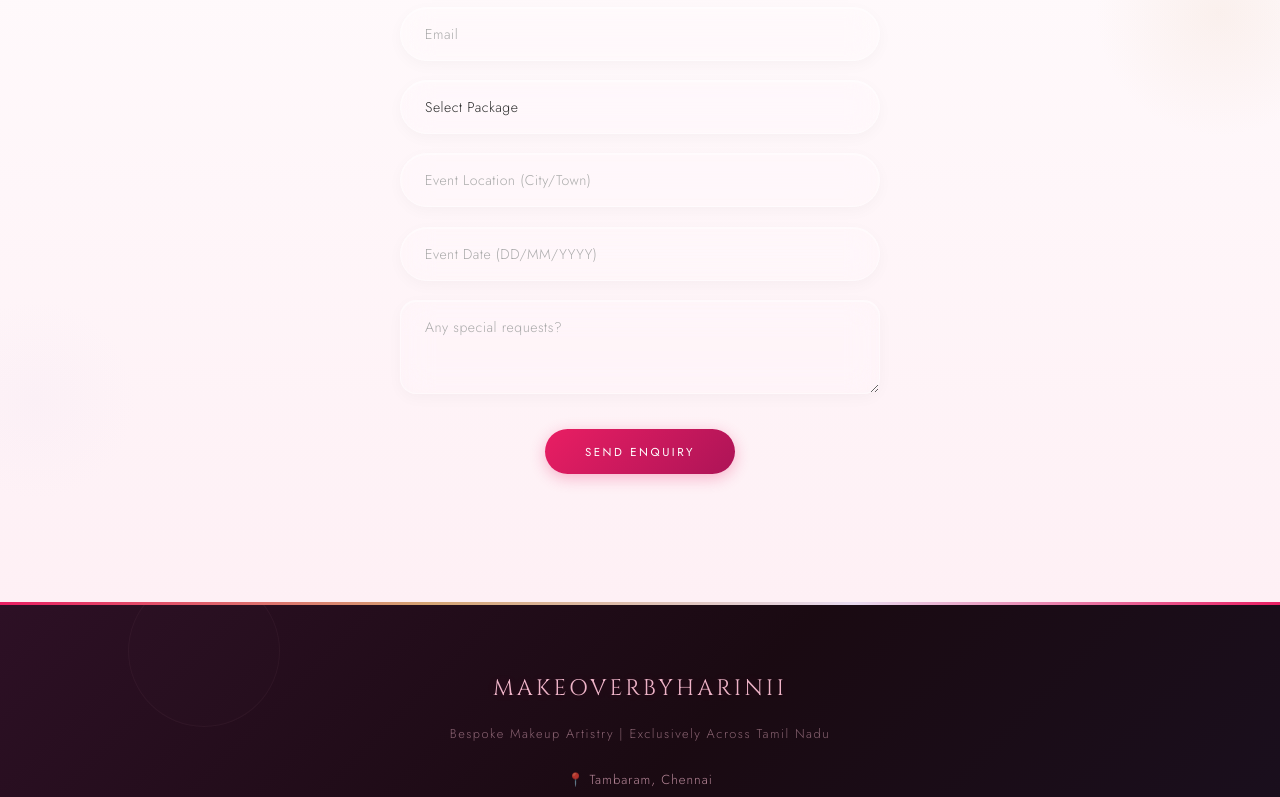
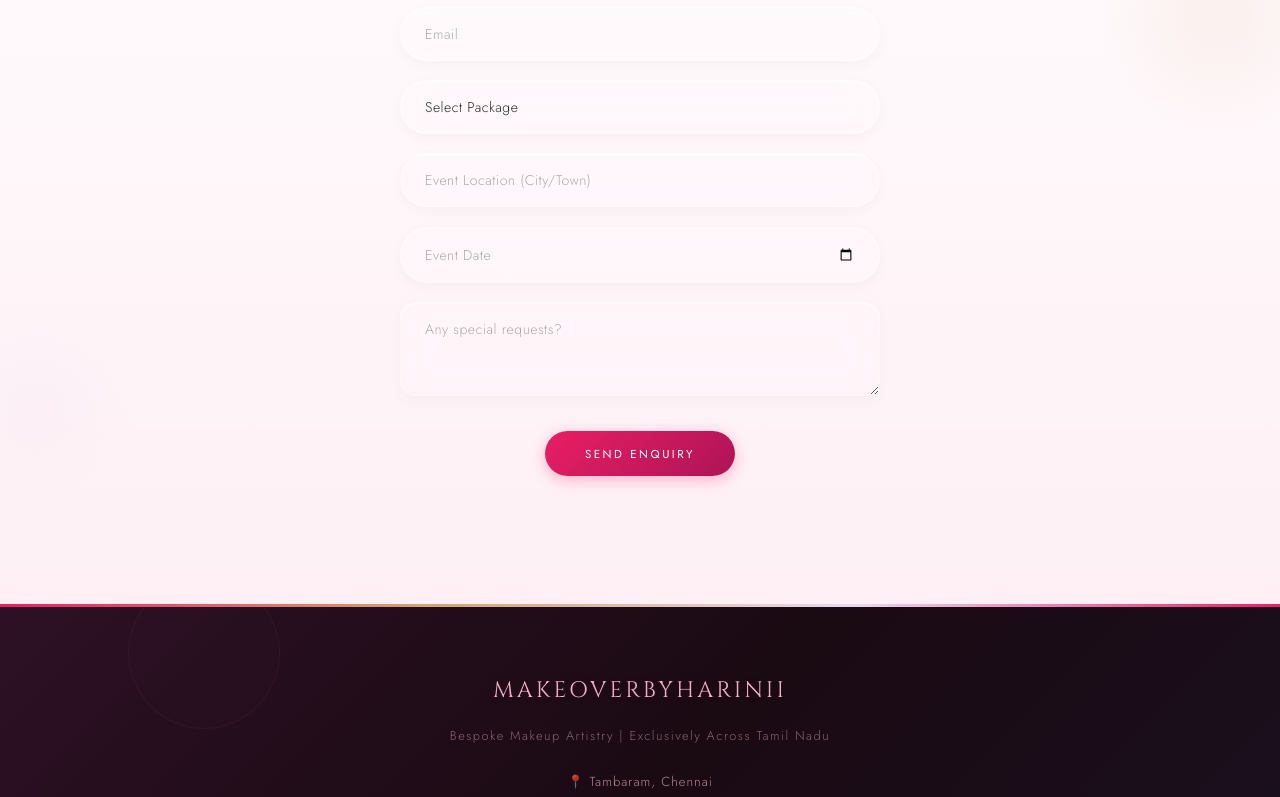
Before and after one commit to arjun2001js/makeoverbyharinii, a React (Vite) app: page / in a window 1280 px wide. Shown: the part 5651-6448 px from the top of the page. Built offline with nearby package versions, Linux system fonts and the light colour scheme.

Commit message:
Fix date picker - show placeholder, only show date when selected

```diff
--- a/src/components/Contact.jsx
+++ b/src/components/Contact.jsx
@@ -101,7 +101,8 @@ export default function Contact() {
             value={form.location} onChange={(e) => setForm({ ...form, location: e.target.value })} />
         </div>
         <div className="form-group">
-          <input type="text" placeholder="Event Date (DD/MM/YYYY)" required aria-label="Event Date"
+          <input type="date" placeholder="Event Date" required aria-label="Event Date"
+            className={form.date ? 'has-value' : ''}
             value={form.date} onChange={(e) => setForm({ ...form, date: e.target.value })} />
         </div>
         <div className="form-group">
--- a/src/styles.css
+++ b/src/styles.css
@@ -1269,7 +1269,8 @@ footer { animation-delay: 0.35s; }
 @keyframes heroShine { 0%,60%{left:-100%} 100%{left:100%} }
 
 /* Date input placeholder fix */
-input[type="date"] { color: #aaa; }
-input[type="date"]:valid { color: var(--dark); }
-input[type="date"]::-webkit-datetime-edit { color: #aaa; }
-input[type="date"]:valid::-webkit-datetime-edit { color: var(--dark); }
+input[type="date"] { position: relative; }
+input[type="date"]::-webkit-datetime-edit { opacity: 0; }
+input[type="date"].has-value::-webkit-datetime-edit { opacity: 1; color: var(--dark); }
+input[type="date"]::before { content: 'Event Date'; color: #aaa; position: absolute; left: 1.5rem; top: 50%; transform: translateY(-50%); pointer-events: none; font-size: 0.88rem; font-weight: 300; }
+input[type="date"].has-value::before { display: none; }
```
